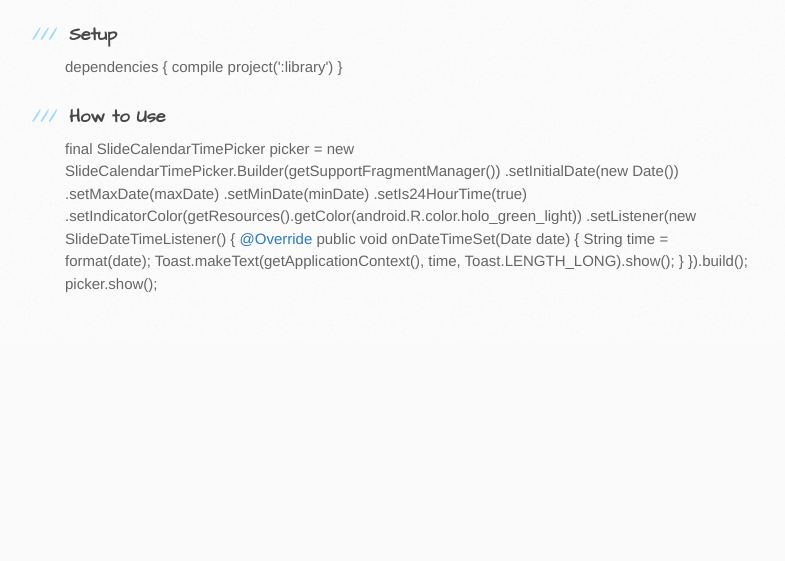
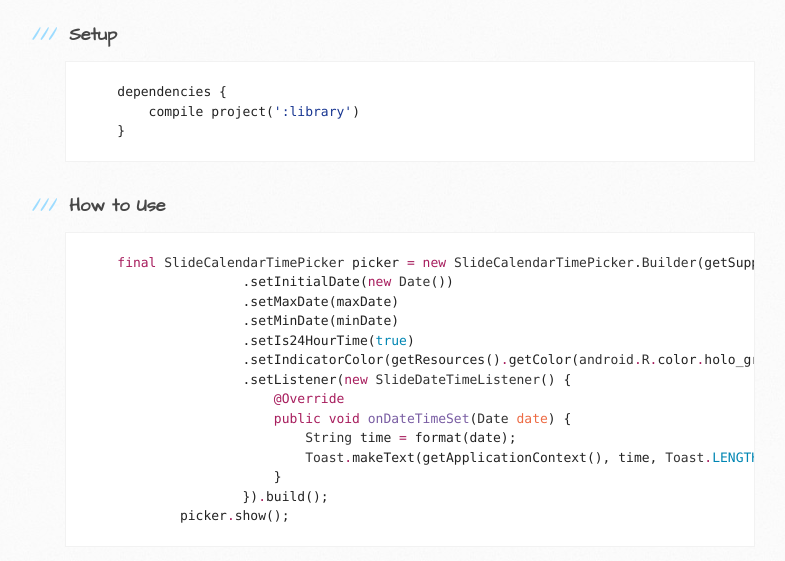
Before and after one commit to ACCoder/SlideCalendarTimePicker, a plain HTML site: page index.html in a window 1280 px wide. Shown: the part 944-1505 px from the top of the page, without its empty margins (105-890 px from the left). Before the commit the page ends 1282 px from the top, so only its background shows below. Drawn offline with Linux system fonts and the light colour scheme.

```diff
--- a/index.html
+++ b/index.html
@@ -37,27 +37,27 @@
 <h3>
 <a id="setup" class="anchor" href="#setup" aria-hidden="true"><span class="octicon octicon-link"></span></a>Setup</h3>
 
-<p>dependencies {
-    compile project(':library')
-}</p>
+<div class="highlight highlight-java"><pre>    dependencies {
+        compile project(<span class="pl-s"><span class="pl-pds">'</span>:library<span class="pl-pds">'</span></span>)
+    }</pre></div>
 
 <h3>
 <a id="how-to-use" class="anchor" href="#how-to-use" aria-hidden="true"><span class="octicon octicon-link"></span></a>How to Use</h3>
 
-<p>final SlideCalendarTimePicker picker = new SlideCalendarTimePicker.Builder(getSupportFragmentManager())
-                .setInitialDate(new Date())
-                .setMaxDate(maxDate)
-                .setMinDate(minDate)
-                .setIs24HourTime(true)
-                .setIndicatorColor(getResources().getColor(android.R.color.holo_green_light))
-                .setListener(new SlideDateTimeListener() {
-                    <a href="https://github.com/Override" class="user-mention">@Override</a>
-                    public void onDateTimeSet(Date date) {
-                        String time = format(date);
-                        Toast.makeText(getApplicationContext(), time, Toast.LENGTH_LONG).show();
-                    }
-                }).build();
-        picker.show();</p>
+<div class="highlight highlight-java"><pre>    <span class="pl-k">final</span> <span class="pl-smi">SlideCalendarTimePicker</span> picker <span class="pl-k">=</span> <span class="pl-k">new</span> <span class="pl-smi">SlideCalendarTimePicker</span>.<span class="pl-smi">Builder</span>(getSupportFragmentManager())
+                    .setInitialDate(<span class="pl-k">new</span> <span class="pl-smi">Date</span>())
+                    .setMaxDate(maxDate)
+                    .setMinDate(minDate)
+                    .setIs24HourTime(<span class="pl-c1">true</span>)
+                    .setIndicatorColor(getResources()<span class="pl-k">.</span>getColor(<span class="pl-smi">android<span class="pl-k">.</span>R</span><span class="pl-k">.</span>color<span class="pl-k">.</span>holo_green_light))
+                    .setListener(<span class="pl-k">new</span> <span class="pl-smi">SlideDateTimeListener</span>() {
+                        <span class="pl-k">@Override</span>
+                        <span class="pl-k">public</span> <span class="pl-k">void</span> <span class="pl-en">onDateTimeSet</span>(<span class="pl-smi">Date</span> <span class="pl-v">date</span>) {
+                            <span class="pl-smi">String</span> time <span class="pl-k">=</span> format(date);
+                            <span class="pl-smi">Toast</span><span class="pl-k">.</span>makeText(getApplicationContext(), time, <span class="pl-smi">Toast</span><span class="pl-c1"><span class="pl-k">.</span>LENGTH_LONG</span>)<span class="pl-k">.</span>show();
+                        }
+                    })<span class="pl-k">.</span>build();
+            picker<span class="pl-k">.</span>show();</pre></div>
         </section>
 
         <aside id="sidebar">
```
Also changed, not shown: params.json (+1 -1 lines).
